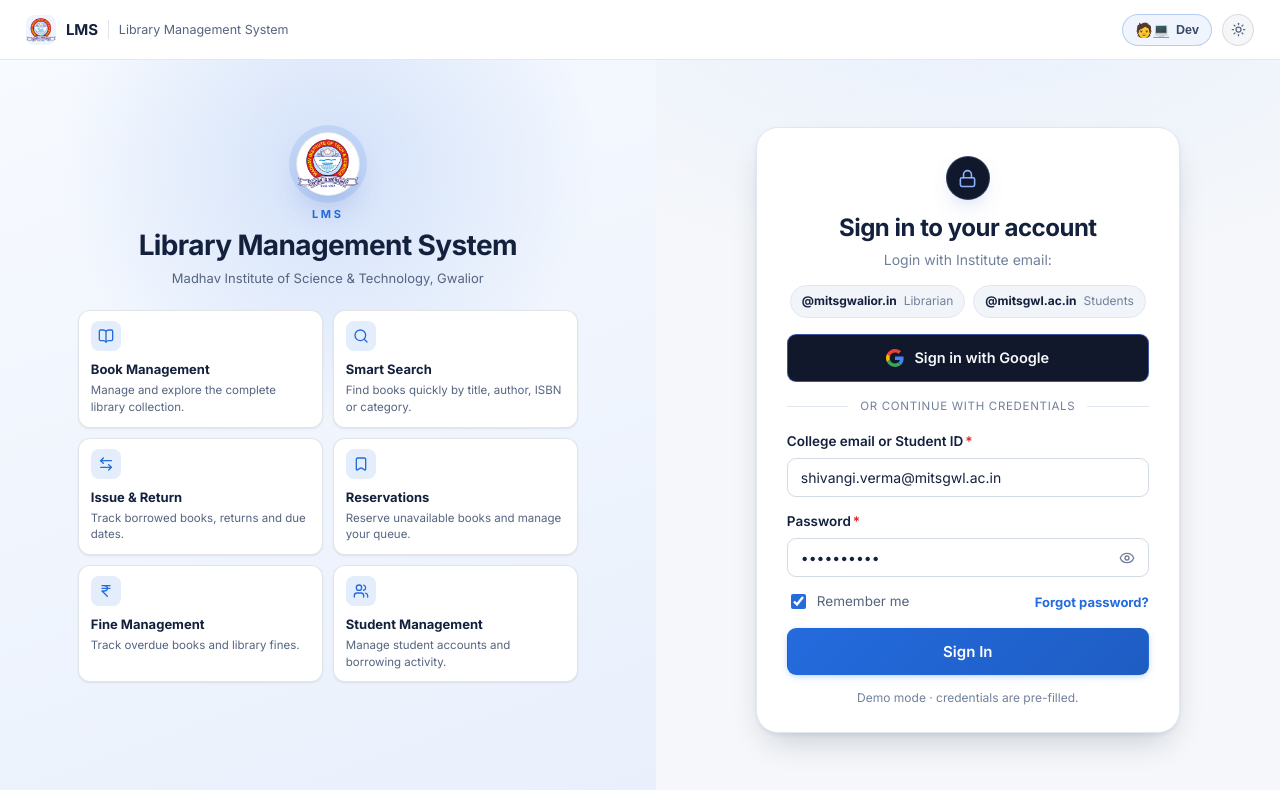
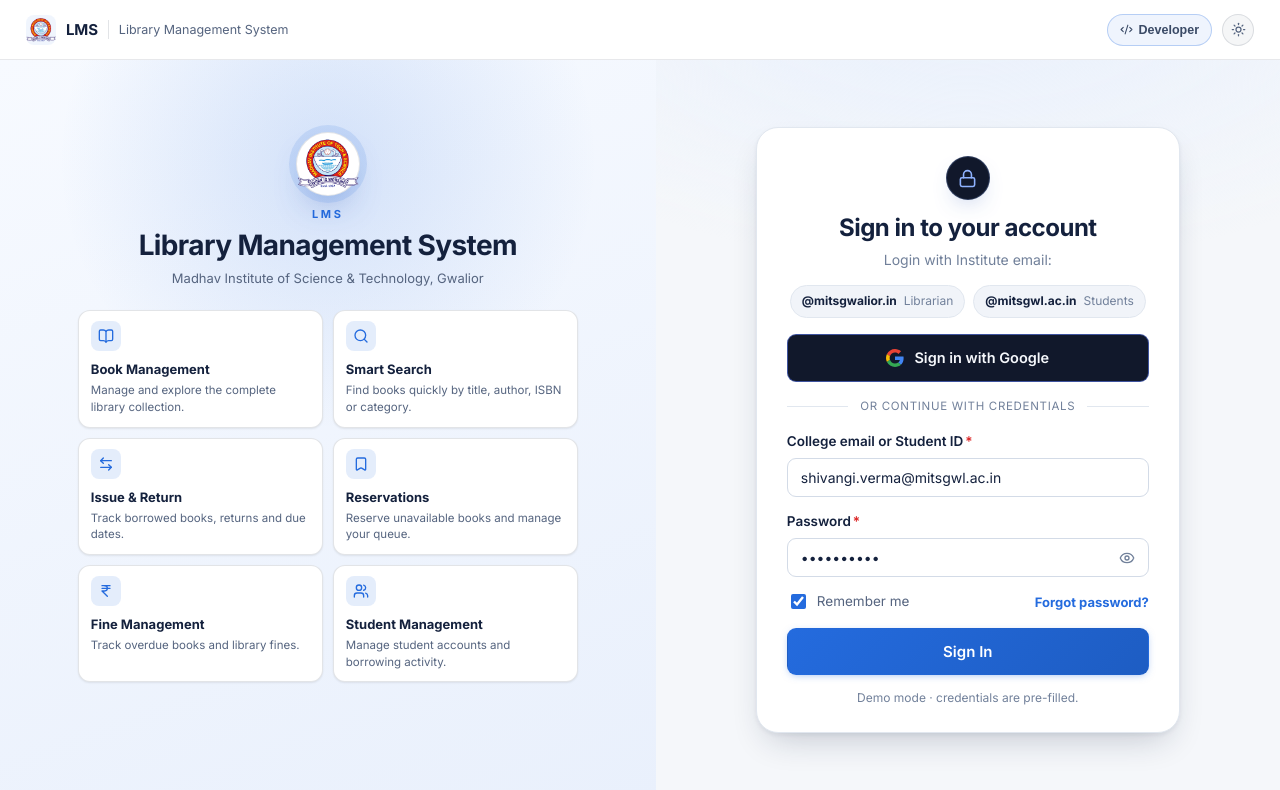
Before and after one commit to VijayKun/LMS-PORTAL, a React (Vite) app: page /login in a window 1280 px wide. Shown: the top 790 px of the page. Built offline with nearby package versions, Linux system fonts and the light colour scheme.

Commit message:
Restore Developer pill with code icon

```diff
--- a/src/index.css
+++ b/src/index.css
@@ -1370,17 +1370,6 @@ img { max-width: 100%; }
   transition: background 0.16s, border-color 0.16s, color 0.16s;
 }
 .dev-pill:hover { background: var(--login-pill-hover-bg); border-color: var(--login-pill-hover-border); color: var(--login-strong-text); }
-.dev-pill-emoji {
-  display: inline-block;
-  font-size: 14px;
-  line-height: 1;
-}
-.dev-pill:hover .dev-pill-emoji { animation: dev-emoji-wiggle 0.6s ease-in-out; }
-@keyframes dev-emoji-wiggle {
-  0%, 100% { transform: rotate(0deg); }
-  25% { transform: rotate(-12deg) scale(1.15); }
-  60% { transform: rotate(10deg) scale(1.1); }
-}
 .header-theme {
   width: 32px;
   height: 32px;
--- a/src/pages/Login.jsx
+++ b/src/pages/Login.jsx
@@ -1,6 +1,6 @@
 import { useState } from 'react'
 import { useNavigate, Navigate } from 'react-router-dom'
-import { Eye, EyeOff, AlertCircle, Loader2, BookOpen, Search, ArrowLeftRight, Bookmark, IndianRupee, Users, Lock, Sun, Moon, ChevronDown } from 'lucide-react'
+import { Eye, EyeOff, AlertCircle, Loader2, BookOpen, Search, ArrowLeftRight, Bookmark, IndianRupee, Users, Lock, Code2, Sun, Moon, ChevronDown } from 'lucide-react'
 import { useAuth } from '../store/AuthContext.jsx'
 import { useTheme } from '../store/ThemeContext.jsx'
 import { useToast } from '../store/ToastContext.jsx'
@@ -84,7 +84,7 @@ export default function LoginPage() {
             className="dev-pill"
             onClick={() => toast('Developer profile is coming soon.', 'info')}
           >
-            <span className="dev-pill-emoji" aria-hidden="true">🧑💻</span> Dev
+            <Code2 size={13} /> Developer
           </button>
           <button
             type="button"
```
